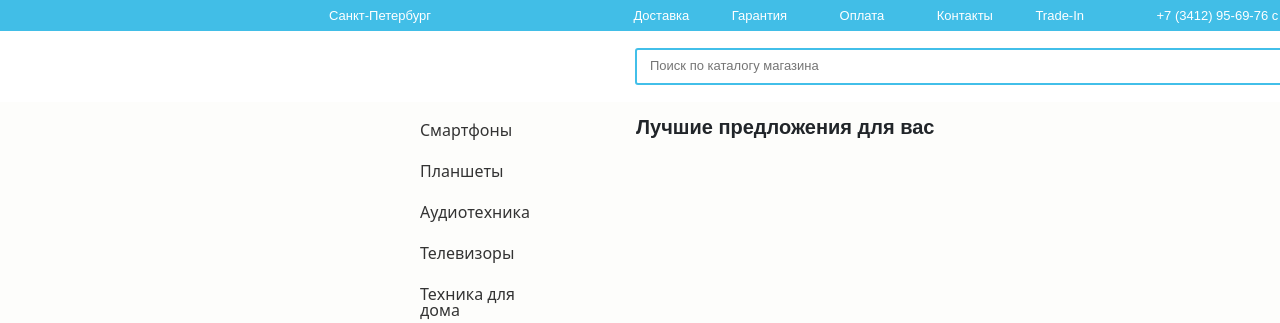
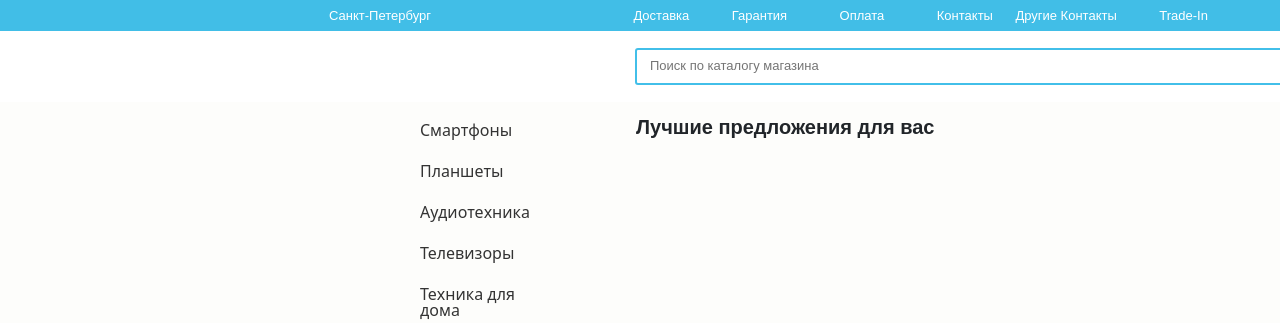
Before and after one commit to UlfatKhalikov/repo, a Django app: template sites/mysite/templates/main.html in a window 1280 px wide; the page is wider, and only the part inside the window is pictured. Shown: the top 323 px of that part. Run offline with Django 4.2, Linux system fonts and the light colour scheme; the template is opened without the code that fills it, so the values that code supplies are empty.

Commit message:
Dobavil grafu d menu

```diff
--- a/sites/mysite/templates/main.html
+++ b/sites/mysite/templates/main.html
@@ -20,6 +20,7 @@
         <li class="garant"><a href="" class="">Гарантия</a></li>
         <li class="pay"><a href="" class="">Оплата</a></li>
         <li class="contacts"><a href="" class="">Контакты</a></li>
+        <li class="contacts"><a href="" class=""> Другие Контакты</a></li>
         <li class="tradein"><a href="" class="">Trade-In</a></li>
         <li class="number"><a href="" class="">+7 (3412) 95-69-76 с 10:00 до 20:00</a></li>
         <li class="enter"><a href="" class="">Войти</a></li>
```
Also changed, not shown: sites/db.sqlite3.
